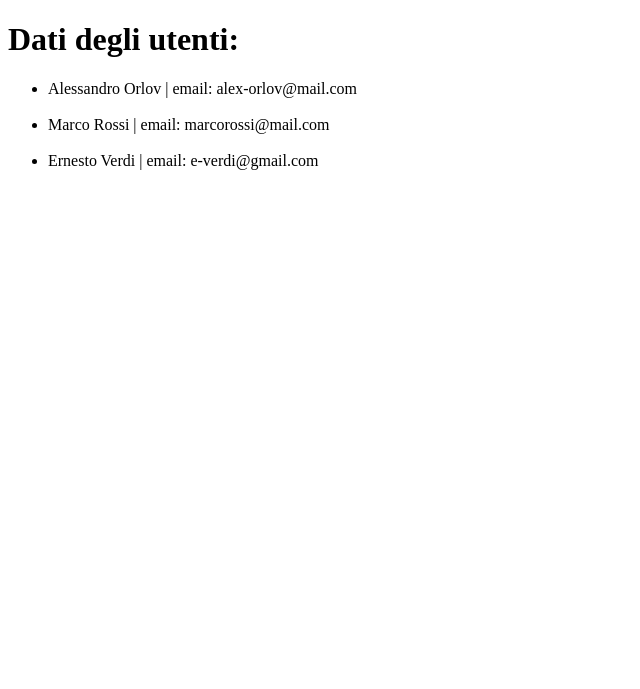
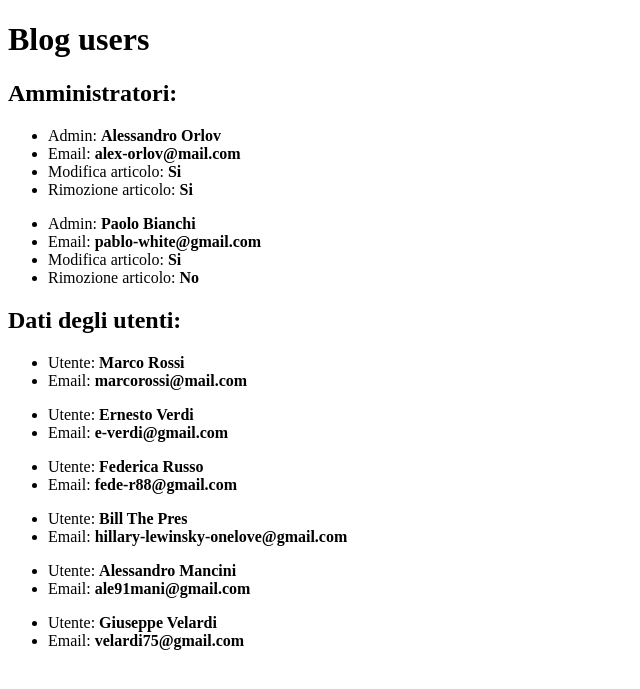
Before and after one commit to alessandro-orlov/php-oop-1, a PHP site: page / in a window 1280 px wide. Shown: the top 689 px of the page, without its empty margins (0-640 px from the left). Run offline with PHP 8.4, Linux system fonts and the light colour scheme.

Commit message:
aggiunta la classe Amministratori

```diff
--- /dev/null
+++ b/Administrator.php
@@ -0,0 +1,17 @@
+<?php
+// Classe Administrator
+class Admin extends User {
+
+  public $edit_article;
+  public $delete_article;
+
+  public function editRight() {
+    return $this->edit_article;
+  }
+
+  public function deleteRight() {
+    return $this->delete_article;
+  }
+}
+
+?>
--- a/classe-user.php
+++ b/User.php
@@ -12,7 +12,10 @@
     }
 
     public function userData() {
-      return $this->name . ' ' . $this->lastname . ' | ' . 'email: ' . $this->email . '<br>';
+      return $this->name . ' ' . $this->lastname;
+    }
+    public function userEmail() {
+      return $this->email;
     }
   };
 ?>
--- /dev/null
+++ b/database.php
@@ -0,0 +1,52 @@
+<?php
+  // array con dati degli utenti
+  $utenti = [
+    [
+      'nome' => 'Marco',
+      'cognome' => 'Rossi',
+      'email' => 'marcorossi@mail.com',
+    ],
+    [
+      'nome' => 'Ernesto',
+      'cognome' => 'Verdi',
+      'email' => 'e-verdi@gmail.com',
+    ],
+    [
+      'nome' => 'Federica',
+      'cognome' => 'Russo',
+      'email' => 'fede-r88@gmail.com',
+    ],
+    [
+      'nome' => 'Bill',
+      'cognome' => 'The Pres',
+      'email' => 'hillary-lewinsky-onelove@gmail.com',
+    ],
+    [
+      'nome' => 'Alessandro',
+      'cognome' => 'Mancini',
+      'email' => 'ale91mani@gmail.com',
+    ],
+    [
+      'nome' => 'Giuseppe',
+      'cognome' => 'Velardi',
+      'email' => 'velardi75@gmail.com',
+    ],
+  ];
+
+  $amministratori = [
+    [
+      'nome' => 'Alessandro',
+      'cognome' => 'Orlov',
+      'email' => 'alex-orlov@mail.com',
+      'Modifica articolo' => 'Si',
+      'Elimina articolo' => 'Si',
+    ],
+    [
+      'nome' => 'Paolo',
+      'cognome' => 'Bianchi',
+      'email' => 'pablo-white@gmail.com',
+      'Modifica articolo' => 'Si',
+      'Elimina articolo' => 'No',
+    ],
+  ];
+ ?>
--- a/index.php
+++ b/index.php
@@ -1,27 +1,9 @@
 <?php
+  include __DIR__ . '/database.php';
+  require_once(__DIR__ . '/User.php');
+  require_once(__DIR__ . '/Administrator.php');
+ ?>
 
-  require_once(__DIR__ . '/classe-user.php');
-
-  // array con dati degli utenti
-  $utenti = [
-    [
-      'nome' => 'Alessandro',
-      'cognome' => 'Orlov',
-      'email' => 'alex-orlov@mail.com',
-    ],
-    [
-      'nome' => 'Marco',
-      'cognome' => 'Rossi',
-      'email' => 'marcorossi@mail.com',
-    ],
-    [
-      'nome' => 'Ernesto',
-      'cognome' => 'Verdi',
-      'email' => 'e-verdi@gmail.com',
-    ],
-  ];
-
- ?>
 
  <!DOCTYPE html>
  <html lang="en" dir="ltr">
@@ -30,13 +12,36 @@
      <title></title>
    </head>
    <body>
-    <h1>Dati degli utenti:</h1>
-    <ul>
-      <!-- Stampo a schermo tutti i dati degli utenti -->
-      <?php foreach ($utenti as $utente) { ?>
-        <?php $singoloUtente = new User($utente['nome'], $utente['cognome'], $utente['email']); ?>
-        <li> <?php echo $singoloUtente->userData() . '<br>'; ?> </li>
-      <?php } ?>
-    </ul>
+      <h1>Blog users</h1>
+
+      <div>
+        <h2>Amministratori:</h2>
+        <!-- Stampo a schermo tutti i dati degli amministratori del blog -->
+        <?php foreach ($amministratori as $admin) { ?>
+          <ul>
+            <?php $singoloAdmin = new Admin($admin['nome'], $admin['cognome'], $admin['email']); ?>
+            <?php $singoloAdmin->edit_article = $admin['Modifica articolo']; ?>
+            <?php $singoloAdmin->delete_article = $admin['Elimina articolo']; ?>
+
+            <li> Admin: <b><?php echo $singoloAdmin->userData(); ?> </b></li>
+            <li> Email: <b><?php echo $singoloAdmin->userEmail(); ?> </b></li>
+            <li> Modifica articolo: <b><?php echo $singoloAdmin->editRight(); ?> </b></li>
+            <li> Rimozione articolo: <b><?php echo $singoloAdmin->deleteRight(); ?> </b></li>
+          </ul>
+        <?php } ?>
+      </div>
+
+      <div>
+        <h2>Dati degli utenti:</h2>
+          <!-- Stampo a schermo tutti i dati degli utenti -->
+          <?php foreach ($utenti as $utente) { ?>
+            <ul>
+              <?php $singoloUtente = new User($utente['nome'], $utente['cognome'], $utente['email']); ?>
+              <li> Utente: <b><?php echo $singoloUtente->userData(); ?> </b></li>
+              <li> Email: <b><?php echo $singoloUtente->userEmail(); ?> </b></li>
+            </ul>
+          <?php } ?>
+      </div>
+
    </body>
  </html>
```
